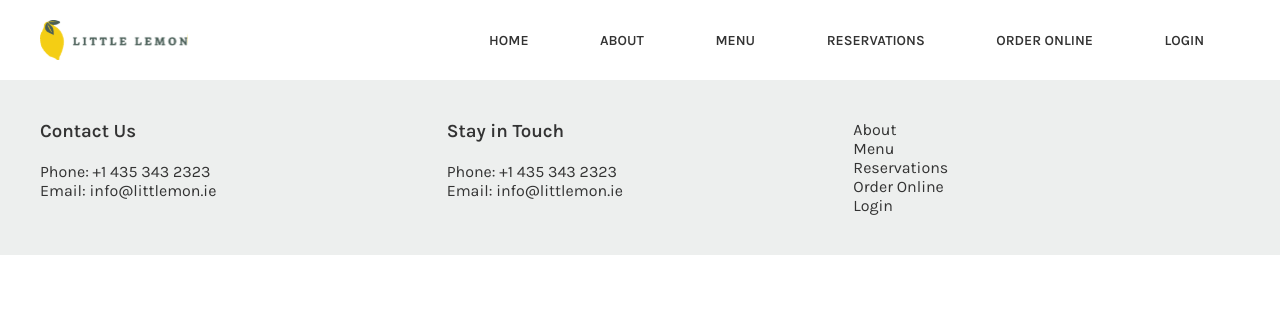
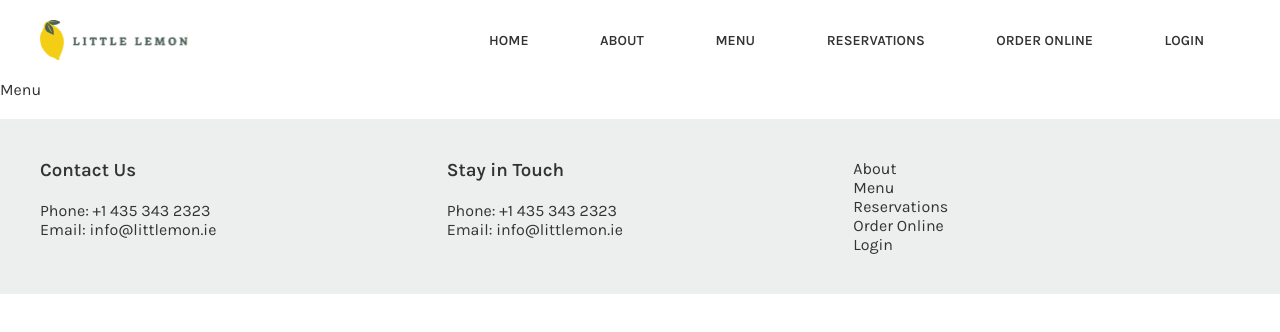
Before and after one commit to gallagsu/capstone, a React (Create React App) app: page /menu in a window 1280 px wide. Shown: the top 332 px of the page. Built offline with nearby package versions, Linux system fonts and the light colour scheme; a web font is replaced by a local one.

Commit message:
set up about login order booking menu pages

```diff
--- a/src/About.js
+++ b/src/About.js
@@ -0,0 +1,7 @@
+function About() {
+    return (
+      <>About</>
+    );
+  }
+
+  export default About;
--- a/src/Booking.js
+++ b/src/Booking.js
@@ -1,6 +1,6 @@
 function Booking() {
     return (
-      Booking
+      <>Booking</>
     );
   }
 
--- a/src/Login.js
+++ b/src/Login.js
@@ -1,6 +1,8 @@
 function Login() {
     return (
+      <>
       Login
+      </>
     );
   }
 
--- a/src/Menu.js
+++ b/src/Menu.js
@@ -1,6 +1,6 @@
 function Menu() {
     return (
-      Menu
+      <>Menu</>
     );
   }
 
--- a/src/Order.js
+++ b/src/Order.js
@@ -1,6 +1,6 @@
 function Order() {
     return (
-      Order
+      <>Order</>
     );
   }
 
```
